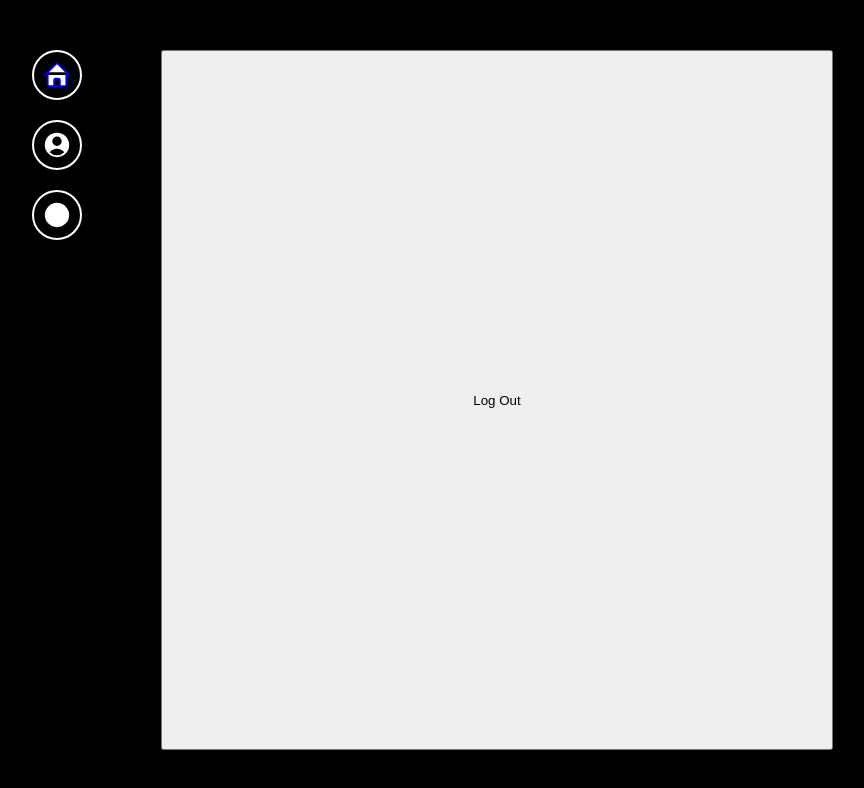
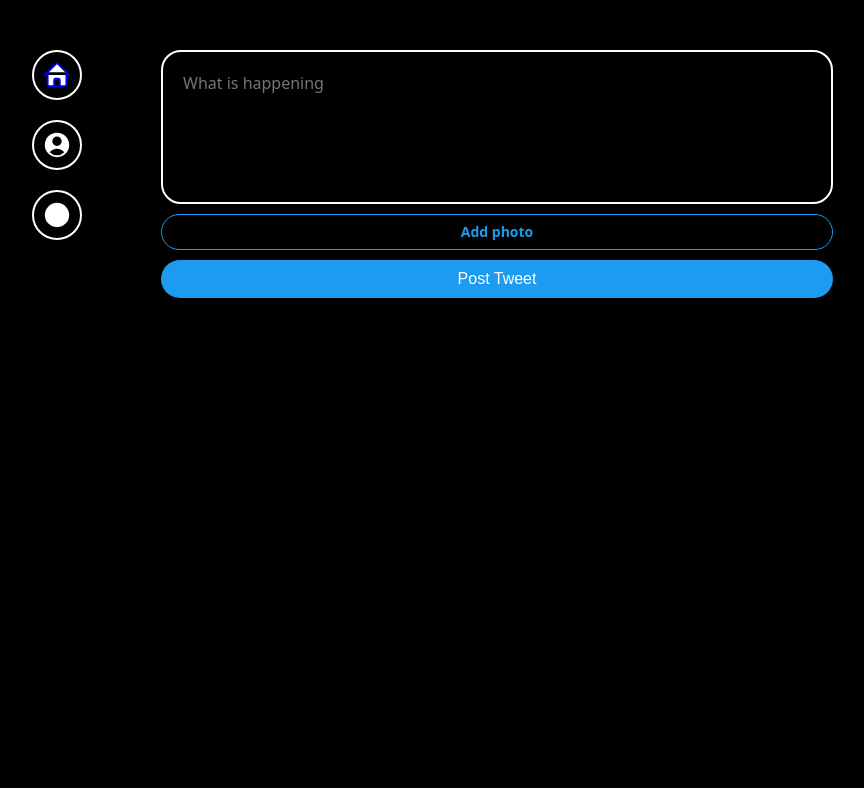
Before and after one commit to lgu7365/nwitter-reloaded, a React (Vite) app: page / in a window 1280 px wide. Shown: the top 788 px of the page, without its empty margins (237-1101 px from the left). Built offline with nearby package versions, Linux system fonts and the light colour scheme; no server answers; sample sign-in values are in the browser's storage; the HTML template or start-up script is replaced by a standard one.

Commit message:
post-tweet-form

```diff
--- /dev/null
+++ b/src/components/post-tweet-form.tsx
@@ -0,0 +1,81 @@
+import styled from "styled-components";
+import { useState } from "react"
+
+const Form = styled.form`
+  display: flex;
+  flex-direction: column;
+  gap: 10px;
+`;
+
+const TextArea = styled.textarea`
+  border: 2px solid white;
+  padding: 20px;
+  border-radius: 20px;
+  font-size: 16px;
+  color: white;
+  background-color: black;
+  width: 100%;
+  resize: none;
+  font-family: system-ui, -apple-system, BlinkMacSystemFont, "Segoe UI", Roboto,
+    Oxygen, Ubuntu, Cantarell, "Open Sans", "Helvetica Neue", sans-serif;
+  &::placeholder {
+    font-size: 16px;
+  }
+  &:focus {
+    outline: none;
+    border-color: #1d9bf0;
+  }
+`;
+
+const AttachFileButton = styled.label`
+  padding: 10px 0px;
+  color: #1d9bf0;
+  text-align: center;
+  border-radius: 20px;
+  border: 1px solid #1d9bf0;
+  font-size: 14px;
+  font-weight: 600;
+  cursor: pointer;
+`;
+
+const AttachFileInput = styled.input`
+  display: none;
+`;
+
+const SubmitBtn = styled.input`
+  background-color: #1d9bf0;
+  color: white;
+  border: none;
+  padding: 10px 0px;
+  border-radius: 20px;
+  font-size: 16px;
+  cursor: pointer;
+  &:hover,
+  &:active {
+    opacity: 0.9;
+  }
+`;
+
+export default function PostTweetForm() {
+  const [isLoading, setLoading] = useState(false);
+  const [tweet, setTweet] = useState("");
+  const [file, setFile] = useState<File | null>(null);
+  const onChange = (e: React.ChangeEvent<HTMLTextAreaElement>) => {
+    setTweet(e.target.value);
+  }
+  const onFileChange = (e: React.ChangeEvent<HTMLInputElement>) => {
+    const { files } = e?.target;
+    if(files && files.length === 1) {
+      setFile(files[0]);
+    }
+  }
+
+  return (
+    <Form>
+      <TextArea rows={5} maxLength={180} onChange={onChange} value={tweet} placeholder="What is happening" />
+      <AttachFileButton htmlFor="file" >{file ? "Photo added ✅":"Add photo"}</AttachFileButton>
+      <AttachFileInput onChange={onFileChange} type="file" id="file" accept="image/*" />
+      <SubmitBtn type="submit" value={isLoading ? "Posting..." : "Post Tweet"} />
+    </Form>
+  );
+}
--- a/src/routes/home.tsx
+++ b/src/routes/home.tsx
@@ -1,22 +1,12 @@
-import { useNavigate } from "react-router-dom";
-import { useEffect } from "react"
-import { auth } from "../firebase"
+import styled from "styled-components";
+import PostTweetForm from "../components/post-tweet-form";
+
+const Wrapper = styled.div``;
 
 export default function Home() {
-    const navigate = useNavigate();
-    useEffect(() => {
-      return () => {
-        console.log(auth.currentUser);
-      };
-    }, [auth.currentUser]);
-
-    const logOut = () => {
-        auth.signOut();
-        navigate("/login");
-    }
-    return (
-        <>
-            <button onClick={logOut}>Log Out</button>
-        </>
-    )
+  return (
+    <Wrapper>
+      <PostTweetForm />
+    </ Wrapper>
+  )
 }
```
